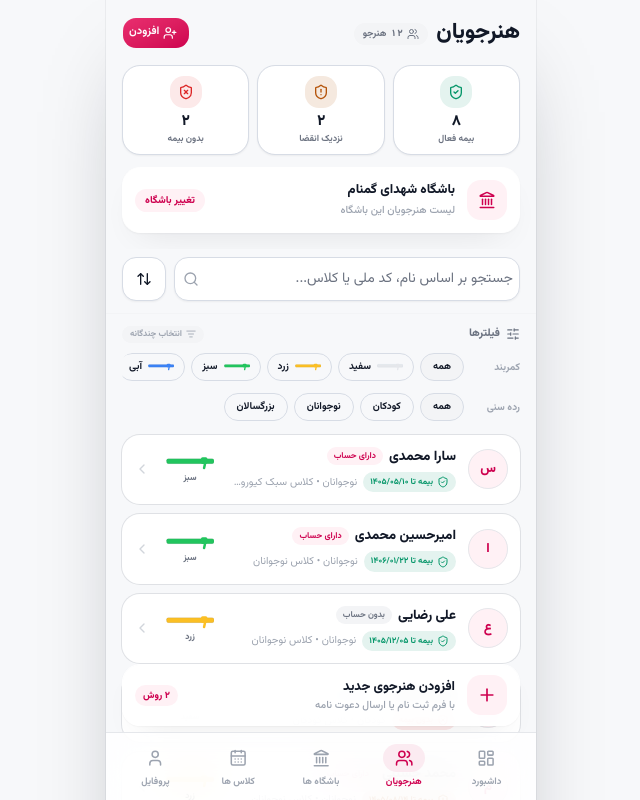
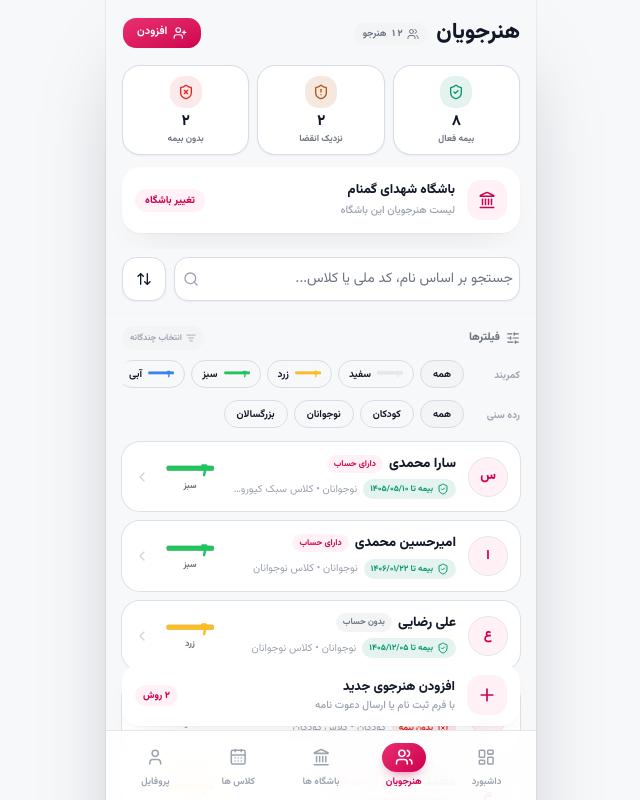
Before and after one commit to MostafaMemari/taekyar-pwa, a Next.js app: page /coach/students in a window 1280 px wide. Shown: the top 800 px of the page, without its empty margins (319-959 px from the left). Built offline with nearby package versions, Linux system fonts and the light colour scheme.

Commit message:
fix: polish coach tab bar and students filters
Give the active tab a vivid brand pill with a white icon, lock the filter header to a constant height so it no longer jumps when the clear-all action appears, and balance the add button padding in RTL.

```diff
--- a/src/app/globals.css
+++ b/src/app/globals.css
@@ -717,12 +717,13 @@
 
   & .coach-tab-ico {
     display: grid;
-    width: 2.6rem;
-    height: 1.75rem;
+    width: 2.75rem;
+    height: 1.85rem;
     place-items: center;
     border-radius: 9999px;
     transition:
       background-color 200ms ease,
+      color 200ms ease,
       transform 150ms ease;
   }
 
@@ -740,7 +741,9 @@
   }
 
   &.is-active .coach-tab-ico {
-    background: var(--ak-soft);
+    background: linear-gradient(135deg, var(--ak-500), var(--ak-600));
+    color: #ffffff;
+    box-shadow: 0 6px 14px -7px color-mix(in srgb, var(--ak-600) 75%, transparent);
   }
 }
 
--- a/src/components/coach/students-directory.tsx
+++ b/src/components/coach/students-directory.tsx
@@ -185,7 +185,7 @@ export function StudentsDirectory() {
           type="button"
           variant="brand"
           size="sm"
-          className="ms-auto h-8 rounded-xl px-3 text-[11px] font-bold"
+          className="ms-auto h-8 gap-1.5 rounded-xl px-3.5 text-[11px] font-bold has-data-[icon=inline-start]:pl-3.5"
           onClick={() => setAddOpen(true)}
         >
           <UserPlus data-icon="inline-start" aria-hidden="true" />
@@ -255,7 +255,7 @@ export function StudentsDirectory() {
       </div>
 
       <div className="mt-3 flex flex-col gap-2.5">
-        <div className="flex items-center justify-between gap-2">
+        <div className="flex h-6 items-center justify-between gap-2">
           <span className="flex items-center gap-1.5 text-[11px] font-extrabold text-ink-muted">
             <SlidersHorizontal className="size-3.5" aria-hidden="true" />
             فیلترها
@@ -271,14 +271,14 @@ export function StudentsDirectory() {
               type="button"
               variant="ghost"
               size="xs"
-              className="h-6 gap-1 px-1.5 text-[10.5px] font-extrabold text-destructive"
+              className="h-6 shrink-0 gap-1 px-2 text-[10.5px] font-extrabold text-destructive has-data-[icon=inline-start]:pl-2"
               onClick={clearFilters}
             >
               <X data-icon="inline-start" aria-hidden="true" />
               پاک کردن همه
             </Button>
           ) : (
-            <span className="flex items-center gap-1 rounded-full bg-muted px-2 py-0.5 text-[8.5px] font-bold text-ink-subtle">
+            <span className="inline-flex h-6 shrink-0 items-center gap-1 rounded-full bg-muted px-2 text-[8.5px] font-bold text-ink-subtle">
               <ListFilter className="size-2.5" aria-hidden="true" />
               انتخاب چندگانه
             </span>
```
